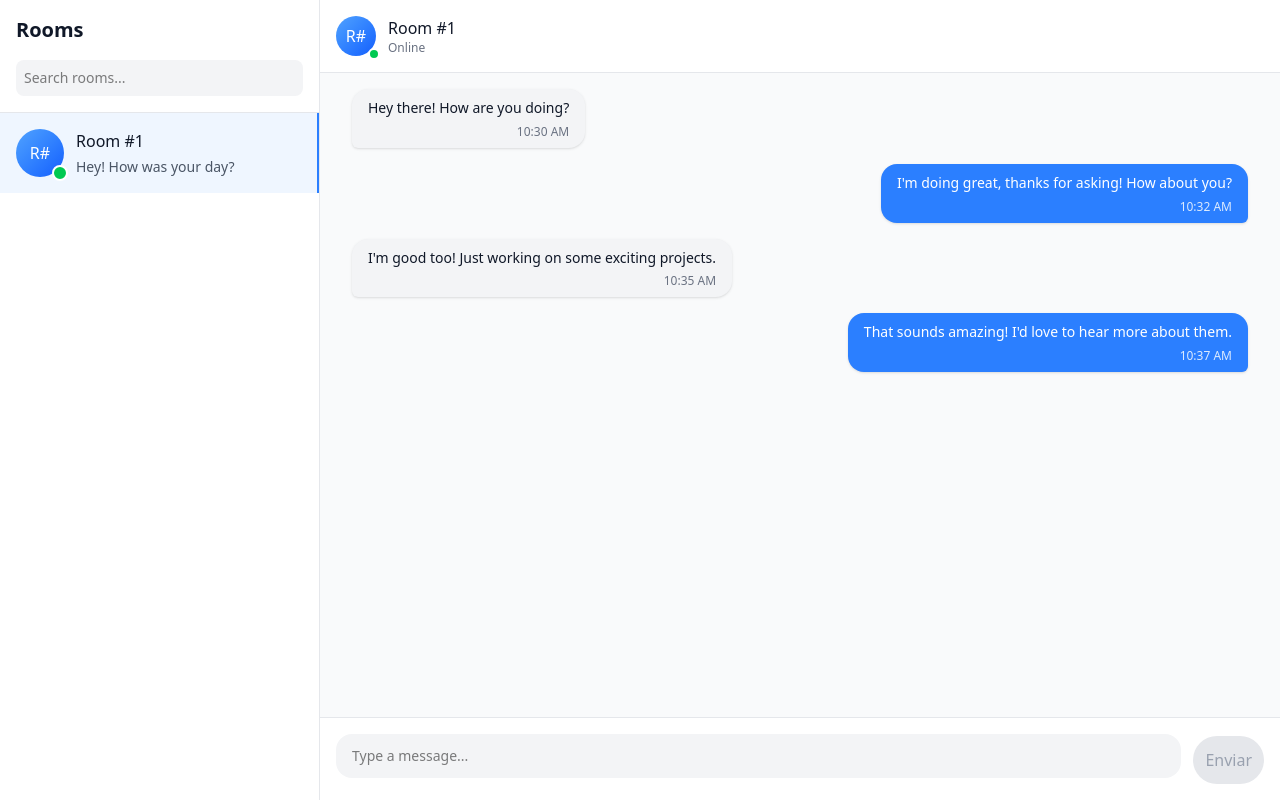
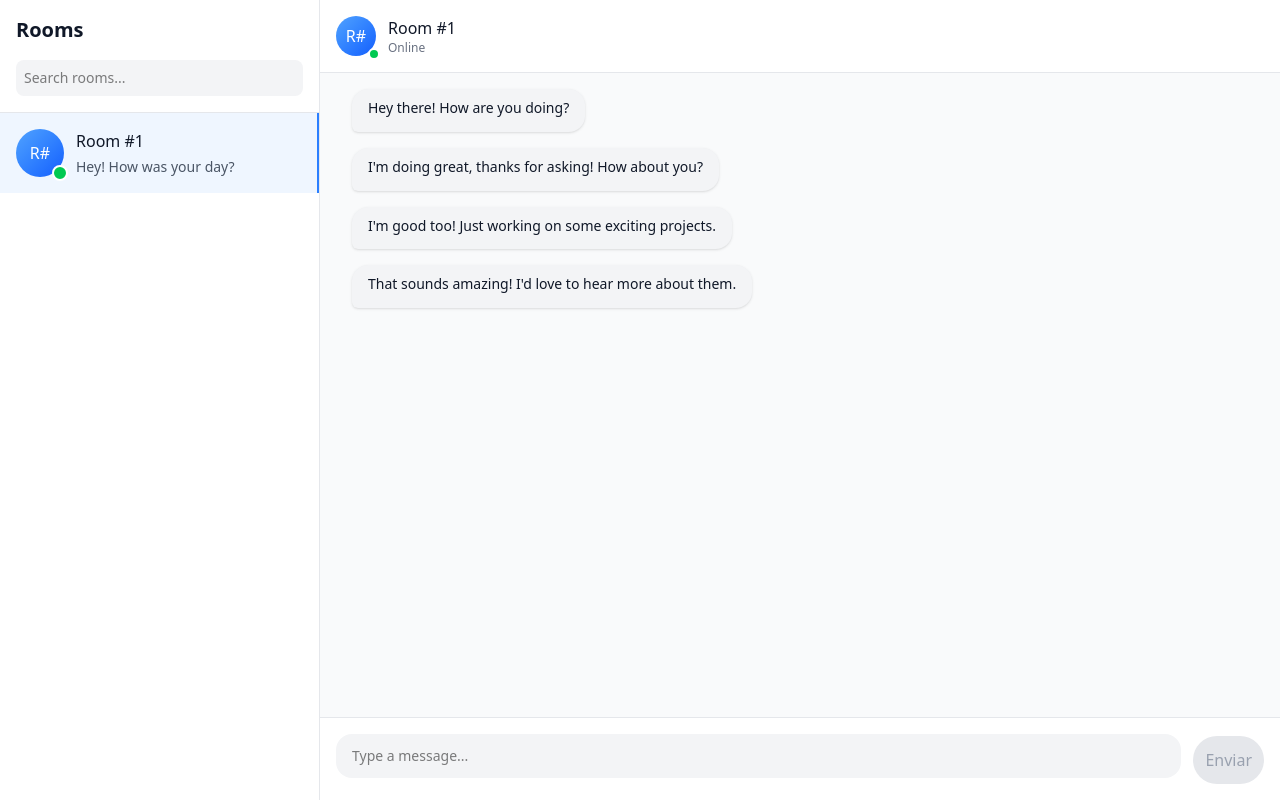
Before and after one commit to gerardocrr/chat-realtime-socketio, a React (Vite) app in the folder frontend/: page / in a window 1280 px wide. Built offline with nearby package versions, Linux system fonts and the light colour scheme; no server answers.

Commit message:
refactor: update Message interface and adjust MessageBubble component to use 'from' property

```diff
--- a/frontend/src/components/MessageBubble.tsx
+++ b/frontend/src/components/MessageBubble.tsx
@@ -3,8 +3,7 @@ import React from "react";
 export interface Message {
   id: string;
   content: string;
-  timestamp: string;
-  sender: "me" | "other";
+  from: string;
 }
 
 interface MessageBubbleProps {
@@ -12,7 +11,7 @@ interface MessageBubbleProps {
 }
 
 export const MessageBubble: React.FC<MessageBubbleProps> = ({ message }) => {
-  const isMe = message.sender === "me";
+  const isMe = message.from === "Me";
 
   return (
     <div className={`flex ${isMe ? "justify-end" : "justify-start"} mb-4`}>
@@ -29,7 +28,7 @@ export const MessageBubble: React.FC<MessageBubbleProps> = ({ message }) => {
             isMe ? "text-blue-100" : "text-gray-500"
           }`}
         >
-          <span className="text-xs">{message.timestamp}</span>
+          <span className="text-xs">{message.from}</span>
         </div>
       </div>
     </div>
```
